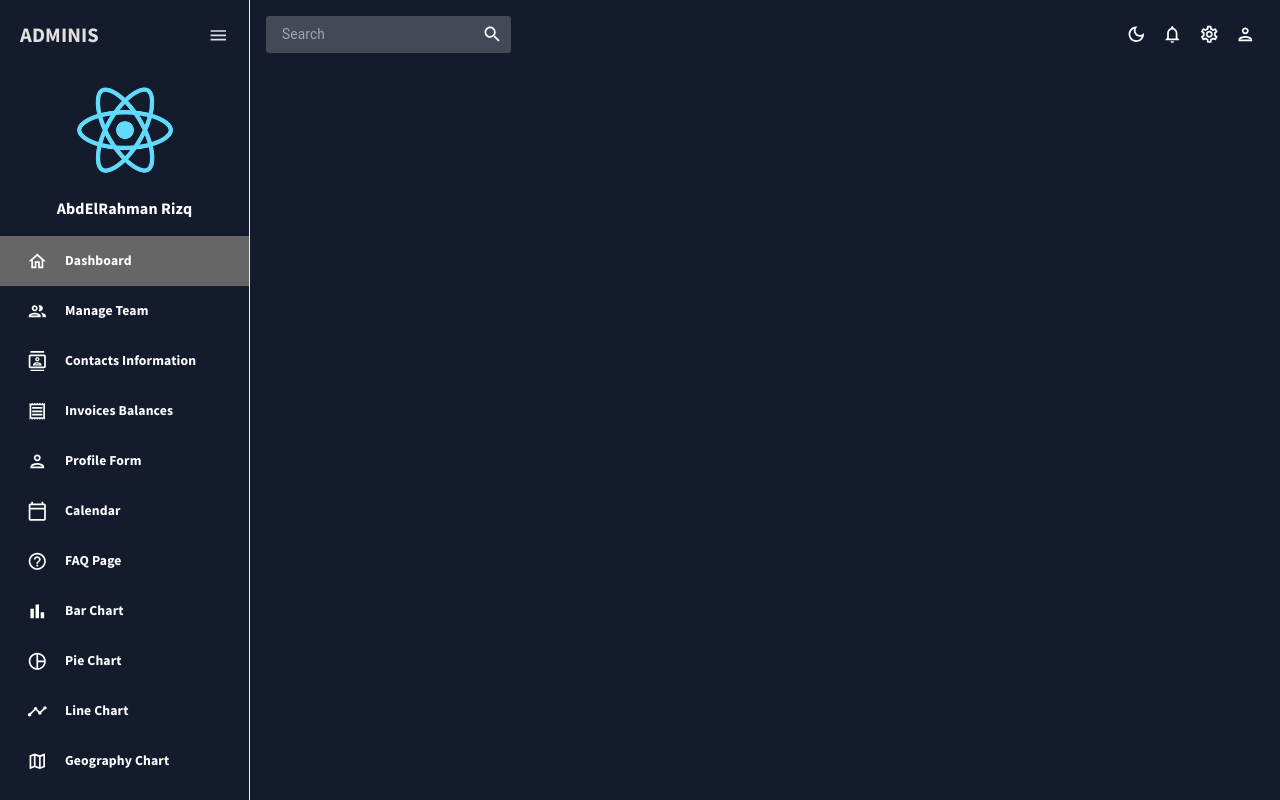
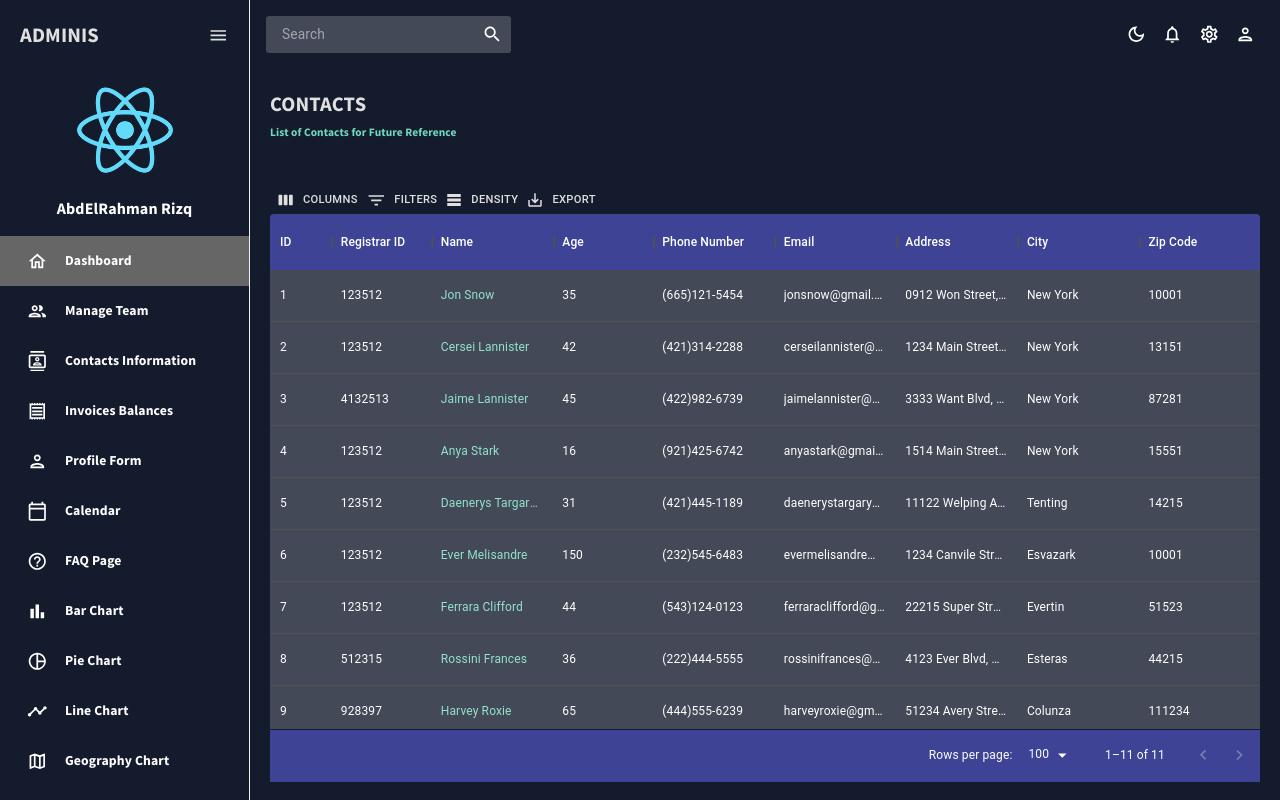
Before and after one commit to AbdElRahman-Rizq/Admin-Dashboard, a React (Create React App) app: page /Contacts in a window 1280 px wide. Built offline with nearby package versions, Linux system fonts and the light colour scheme.

Commit message:
Adding manage contacts section

```diff
--- a/src/App.js
+++ b/src/App.js
@@ -7,6 +7,8 @@
 import{Route, Routes}from "react-router-dom";
 import Dashboard from "./scenes/dashboard";
 import Team from "./scenes/team/index.jsx";
+import Contacts from "./scenes/contacts/test.js";
+// import Contacts from "./scenes/contacts/index.jsx";
 
 
 export const ColorModeContext=createContext();
@@ -25,6 +27,7 @@
             <Routes>
               <Route path="/" element={<Dashboard />}/>
               <Route path="Team" element={<Team />}/>
+              <Route path="Contacts" element={<Contacts />}/>
             </Routes>
           </div>
     </div>
--- /dev/null
+++ b/src/scenes/contacts/test.js
@@ -0,0 +1,103 @@
+import { Box } from "@mui/material";
+import { DataGrid, GridToolbar } from "@mui/x-data-grid";
+import { tokens } from "../../theme";
+import { mockDataContacts } from "../../data/mockData";
+import Header from "../../components/Header";
+import { useTheme } from "@mui/material";
+
+const Contacts = () => {
+  const theme = useTheme();
+  const colors = tokens(theme.palette.mode);
+
+  const columns = [
+    { field: "id", headerName: "ID", flex: 0.5 },
+    { field: "registrarId", headerName: "Registrar ID" },
+    {
+      field: "name",
+      headerName: "Name",
+      flex: 1,
+      cellClassName: "name-column--cell",
+    },
+    {
+      field: "age",
+      headerName: "Age",
+      type: "number",
+      headerAlign: "left",
+      align: "left",
+    },
+    {
+      field: "phone",
+      headerName: "Phone Number",
+      flex: 1,
+    },
+    {
+      field: "email",
+      headerName: "Email",
+      flex: 1,
+    },
+    {
+      field: "address",
+      headerName: "Address",
+      flex: 1,
+    },
+    {
+      field: "city",
+      headerName: "City",
+      flex: 1,
+    },
+    {
+      field: "zipCode",
+      headerName: "Zip Code",
+      flex: 1,
+    },
+  ];
+
+  return (
+    <Box m="20px">
+      <Header
+        title="CONTACTS"
+        subtitle="List of Contacts for Future Reference"
+      />
+      <Box
+        m="40px 0 0 0"
+        height="75vh"
+        sx={{
+          "& .MuiDataGrid-root": {
+            border: "none",
+          },
+          "& .MuiDataGrid-cell": {
+            borderBottom: "none",
+          },
+          "& .name-column--cell": {
+            color: colors.greenAccent[300],
+          },
+          "& .MuiDataGrid-columnHeaders": {
+            backgroundColor: colors.blueAccent[700],
+            borderBottom: "none",
+          },
+          "& .MuiDataGrid-virtualScroller": {
+            backgroundColor: colors.primary[400],
+          },
+          "& .MuiDataGrid-footerContainer": {
+            borderTop: "none",
+            backgroundColor: colors.blueAccent[700],
+          },
+          "& .MuiCheckbox-root": {
+            color: `${colors.greenAccent[200]} !important`,
+          },
+          "& .MuiDataGrid-toolbarContainer .MuiButton-text": {
+            color: `${colors.grey[100]} !important`,
+          },
+        }}
+      >
+        <DataGrid
+          rows={mockDataContacts}
+          columns={columns}
+          components={{ Toolbar: GridToolbar }}
+        />
+      </Box>
+    </Box>
+  );
+};
+
+export default Contacts;
```
Also changed, not shown: src/scenes/contacts/index.jsx (+69 -5 lines).
